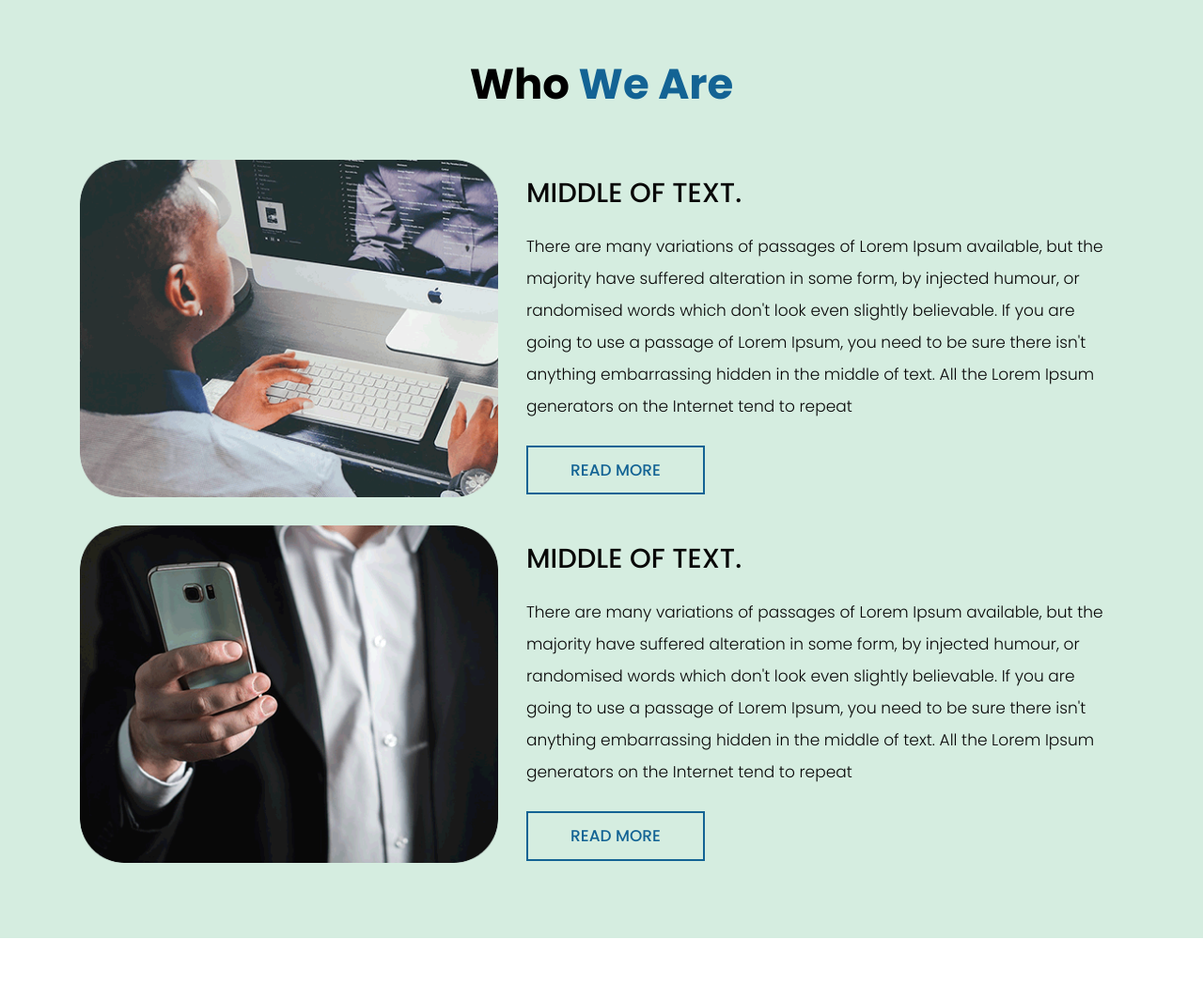
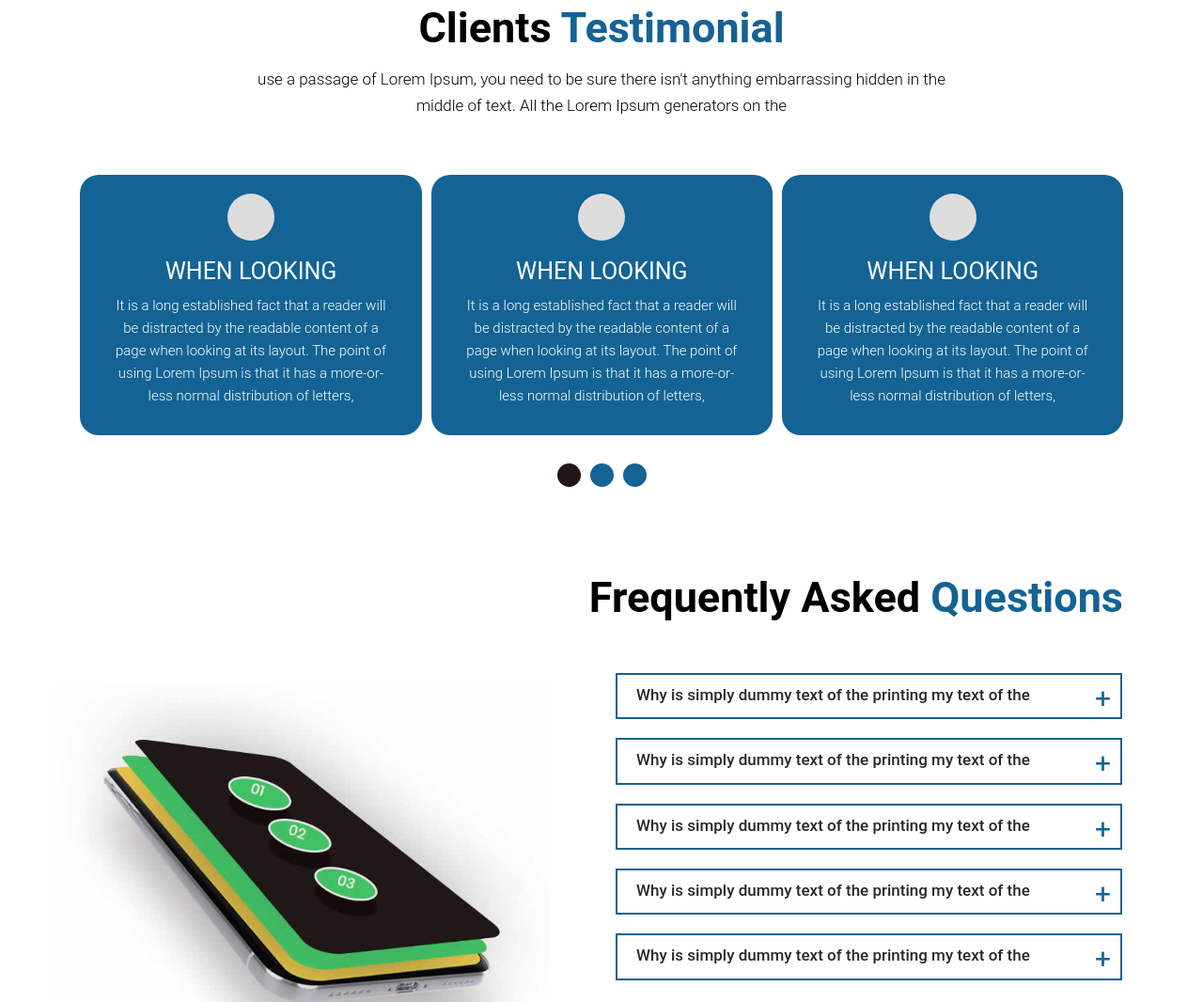
Before and after one commit to Bionic01/XashPay1, a plain HTML site: page index.html in a window 1280 px wide. Shown: the part 1384-2450 px from the top of the page at 94% size. Drawn offline with nearby package versions, Linux system fonts and the light colour scheme.

Commit message:
Update index.html

```diff
--- a/index.html
+++ b/index.html
@@ -118,55 +118,7 @@
          </div>
       </div>
       <!-- end three_box -->
-      <!-- weare -->
-      <div id="why" class="weare">
-         <div class="container">
-            <div class="row">
-               <div class="col-md-12">
-                  <div class="titlepage">
-                     <h2>Who <span class="white">We Are</span></h2>
-                  </div>
-               </div>
-            </div>
-            <div class="row">
-               <div class="col-md-12">
-                  <div class="main_weare">
-                     <div class="row">
-                        <div class="col-xl-5 col-lg-5 col-md-5 col-sm-12">
-                           <div id="box_ho" class="weare-img_box">
-                              <figure><img src="images/why1.png" alt="#" /></figure>
-                           </div>
-                        </div>
-                        <div class="col-xl-7 col-lg-7 col-md-7 col-sm-12">
-                           <div class="weare-box">
-                              <h3>middle of text.</h3>
-                              <p>There are many variations of passages of Lorem Ipsum available, but the majority have suffered alteration in some form, by injected humour, or randomised words which don't look even slightly believable. If you are going to use a passage of Lorem Ipsum, you need to be sure there isn't anything embarrassing hidden in the middle of text. All the Lorem Ipsum generators on the Internet tend to repeat</p>
-                              <a class="read_more bg" href="#">Read More</a>
-                           </div>
-                        </div>
-                     </div>
-                  </div>
-                  <div class="main_weare2 ">
-                     <div class="row">
-                        <div class="col-xl-5 col-lg-5 col-md-5 col-sm-12">
-                           <div id="box_ho" class="weare-img_box">
-                              <figure><img src="images/why2.png" alt="#" /></figure>
-                           </div>
-                        </div>
-                        <div class="col-xl-7 col-lg-7 col-md-7 col-sm-12">
-                           <div class="weare-box">
-                              <h3>middle of text.</h3>
-                              <p>There are many variations of passages of Lorem Ipsum available, but the majority have suffered alteration in some form, by injected humour, or randomised words which don't look even slightly believable. If you are going to use a passage of Lorem Ipsum, you need to be sure there isn't anything embarrassing hidden in the middle of text. All the Lorem Ipsum generators on the Internet tend to repeat</p>
-                              <a class="read_more bg" href="#">Read More</a>
-                           </div>
-                        </div>
-                     </div>
-                  </div>
-               </div>
-            </div>
-         </div>
-      </div>
-      <!-- end weare -->
+
       <!-- testimonial -->
       <div class="testimonial">
          <div class="container">
```
